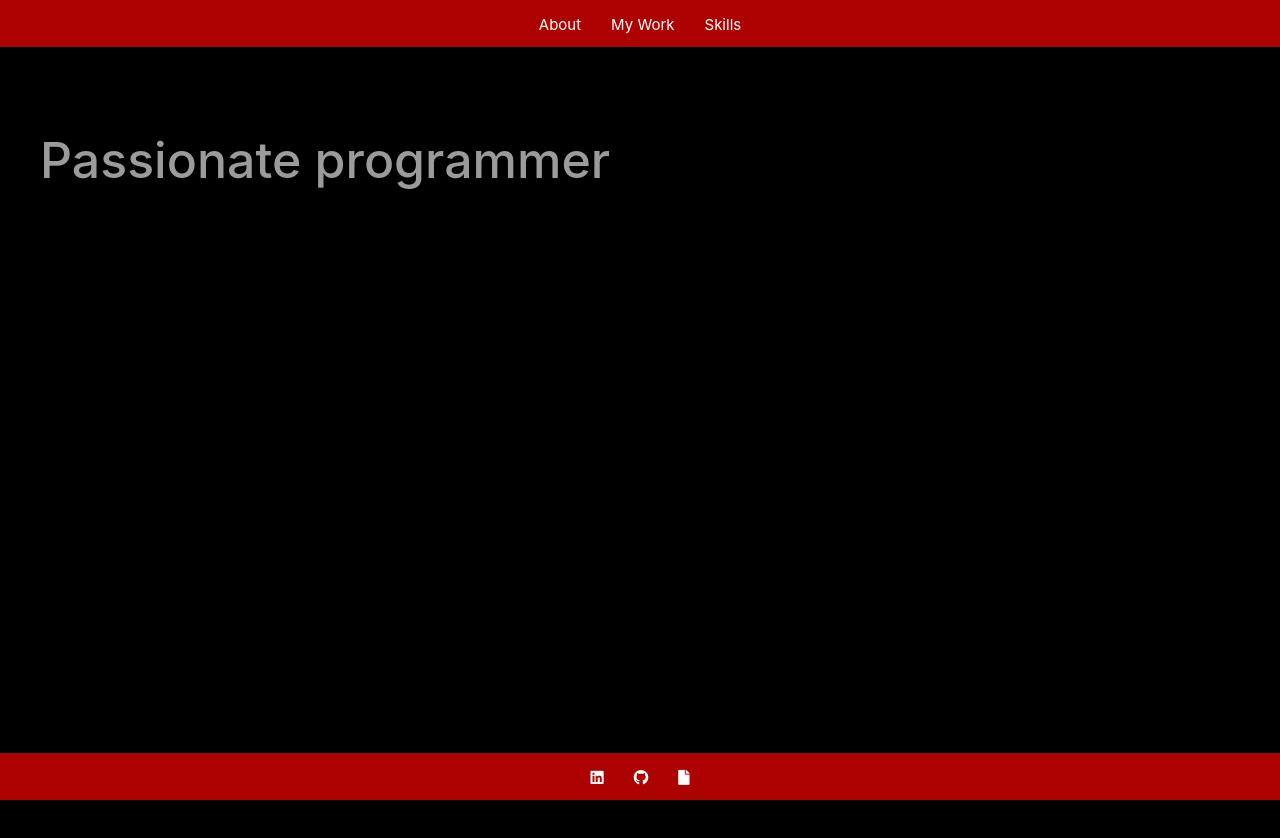
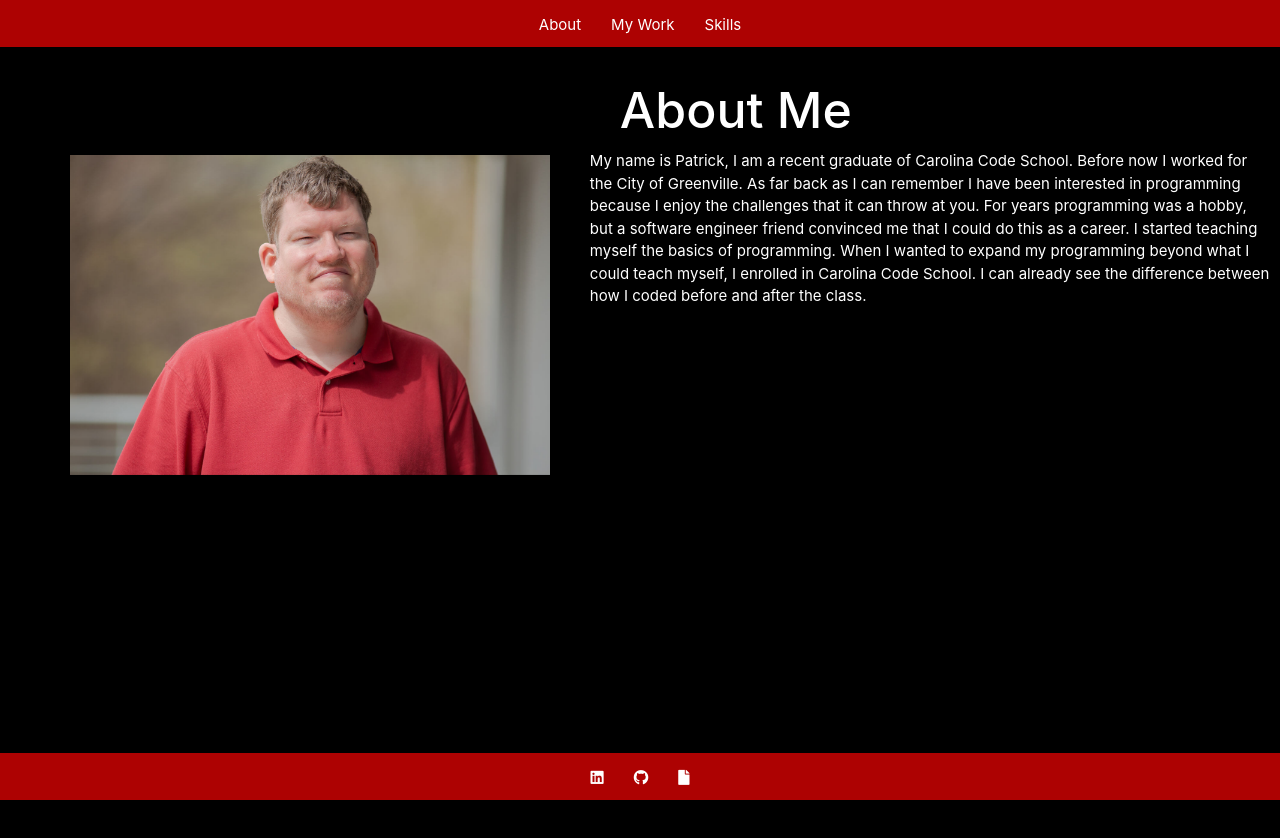
Before and after one commit to PatrickBoynton/portfolio, a React (Create React App) app: page / in a window 1280 px wide. Shown: the top 838 px of the page. Built offline with nearby package versions, Linux system fonts and the light colour scheme.

Commit message:
Styling the home page, and formatting.

```diff
--- a/src/App.css
+++ b/src/App.css
@@ -17,7 +17,7 @@ a:hover {
   text-decoration: none;
 }
 
-ul{
+ul {
   padding: 0;
 }
 
@@ -67,7 +67,7 @@ ul{
   width: 100%;
   white-space: nowrap;
   bottom: 38rem;
-    animation: fadeInOut 4s ease-in;
+  animation: fadeInOut 2s ease-in;
   opacity: 0;
 }
 
@@ -89,9 +89,8 @@ ul{
   font-size: 50px;
   width: 100%;
   white-space: nowrap;
-    animation: fadeIn 4s ease-in;
+  animation: fadeIn 2s ease-in;
   animation-fill-mode: forwards;
-    animation-delay: 8s;
   opacity: 0;
 }
 
@@ -111,20 +110,18 @@ ul{
 
 .home-text {
   padding: 1rem;
-    animation: fadeIn 4s ease-in;
+  animation: fadeIn 2s ease-in;
   animation-fill-mode: forwards;
-    animation-delay: 8s;
   opacity: 0;
 }
 
 .main-img {
-    width: 80%;
+  height: 40vh;
   margin-top: 10.5rem;
   margin-left: 4rem;
   opacity: 0;
-    animation: fadeIn 4s ease-in;
+  animation: fadeIn 2s ease-in;
   animation-fill-mode: forwards;
-    animation-delay: 8s;
 }
 
 .overlay-card {
@@ -153,7 +150,7 @@ li {
   background: rgba(0, 0, 0, 0.6);
   width: 100%;
   height: 100%;
-    transition: .5s ease-in;
+  transition: 0.5s ease-in;
   opacity: 0;
 }
 
@@ -162,18 +159,18 @@ li {
 }
 
 .python {
-    background: linear-gradient(#30506f 50%, #E9C357 60%);
+  background: linear-gradient(#30506f 50%, #e9c357 60%);
   -webkit-background-clip: text;
   -webkit-text-fill-color: transparent;
 }
 
-li > i{
+li > i {
   padding: 1rem;
 }
 
 @keyframes fadeInOut {
   0% {
-        opacity: 0
+    opacity: 0;
   }
 
   50% {
@@ -181,7 +178,7 @@ li > i{
   }
 
   100% {
-        opacity: 0
+    opacity: 0;
   }
 }
 
--- a/src/components/Home.js
+++ b/src/components/Home.js
@@ -1,23 +1,32 @@
-import {Component} from "react";
+import { Component } from "react";
 
 class Home extends Component {
   render() {
     return (
       <section className="home-container d-flex">
-                <aside className="square-1">
-                    <img className="main-img" src={`${process.env.PUBLIC_URL}/MeProf.jpeg`} alt=""/>
-                    <h1 className="home-header">Hi I'm Patrick Boynton</h1>
-                    <h1 className="home-header-1">Passionate programmer</h1>
+        <aside className="square-1 mr-5 ml-5">
+          <img
+            className="main-img"
+            src={`${process.env.PUBLIC_URL}/MeProf.jpeg`}
+            alt=""
+          />
+          {/*<h1 className="home-header">Hi I'm Patrick Boynton</h1>*/}
+          {/*<h1 className="home-header-1">Passionate programmer</h1>*/}
         </aside>
-                <div className="d-flex flex-column">
+        <div className="">
           <h1 className="home-header-2">About Me</h1>
-                    <p className="home-text">My name is Patrick, I am a recent graduate of Carolina Code School. Before
-                        now I worked for the City of Greenville. As far back as I can remember I have been interested in
-                        programming because I enjoy the challenges that it can throw at you. For years programming was a
-                        hobby, but a software engineer friend convinced me that I could do this as a career. I started
-                        teaching myself the basics of programming. When I wanted to expand my programming beyond what I
-                        could teach myself, I enrolled in Carolina Code School. I can already see the difference between
-                        how I coded before and after the class.</p>
+          <p className="home-text">
+            My name is Patrick, I am a recent graduate of Carolina Code School.
+            Before now I worked for the City of Greenville. As far back as I can
+            remember I have been interested in programming because I enjoy the
+            challenges that it can throw at you. For years programming was a
+            hobby, but a software engineer friend convinced me that I could do
+            this as a career. I started teaching myself the basics of
+            programming. When I wanted to expand my programming beyond what I
+            could teach myself, I enrolled in Carolina Code School. I can
+            already see the difference between how I coded before and after the
+            class.
+          </p>
         </div>
       </section>
     );
```
Lines whose indentation alone changed are shown as unchanged.
